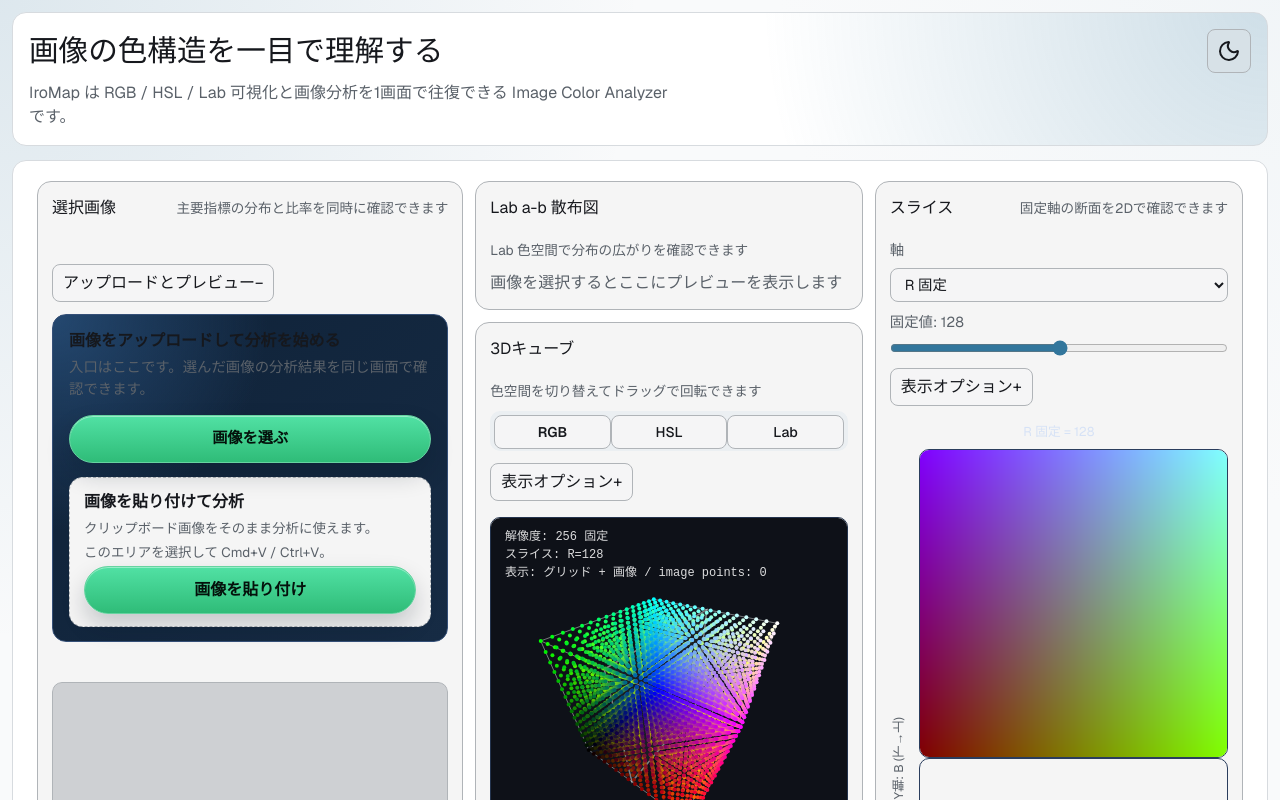
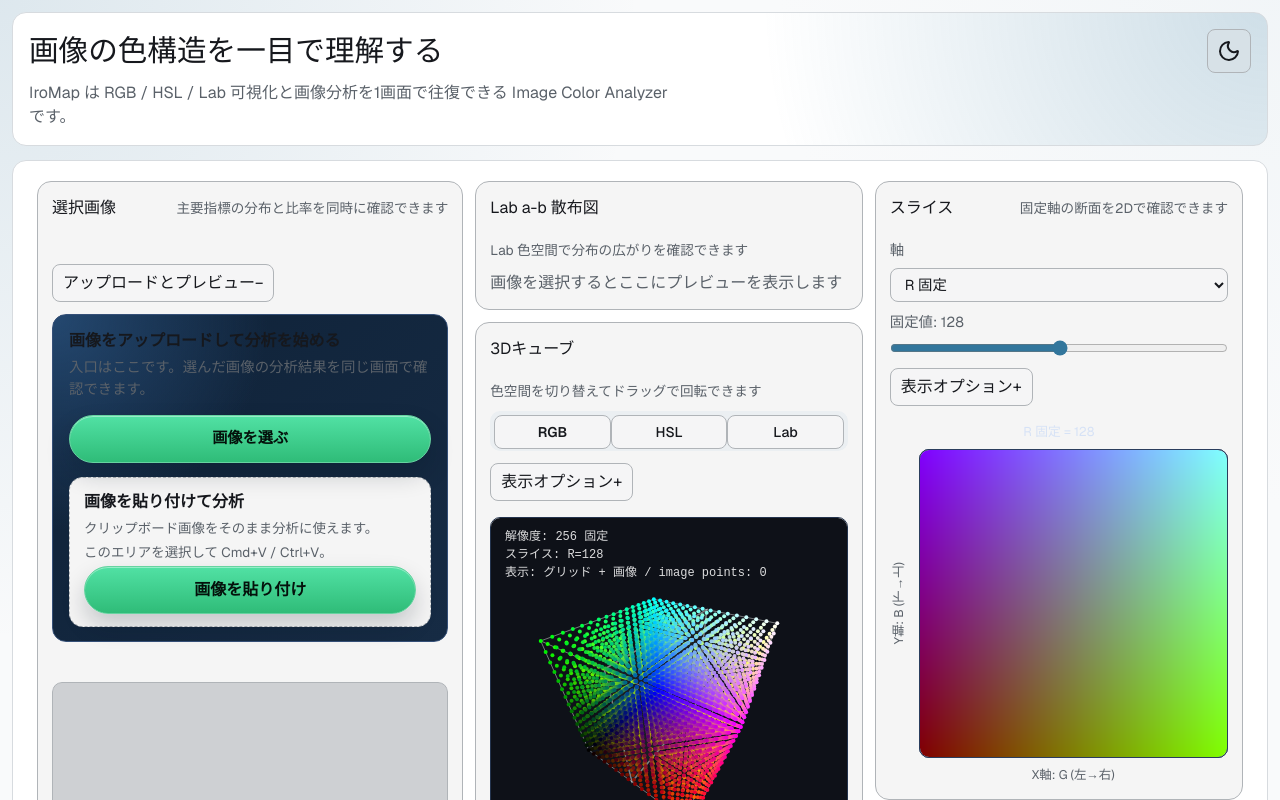
Before and after one commit to Shunkicreate/IroMap, a Next.js app in the folder web/: page / in a window 1280 px wide. Shown: the top 800 px of the page. Built offline with nearby package versions, Linux system fonts and the light colour scheme.

Commit message:
fix(slice): stack overlay canvas on the plot

```diff
--- a/web/src/app/globals.css
+++ b/web/src/app/globals.css
@@ -973,6 +973,16 @@
   border: 0.0625rem solid #2a3d5d;
 }
 
+.sliceCanvasStack {
+  position: relative;
+}
+
+.sliceCanvasOverlay {
+  position: absolute;
+  inset: 0;
+  pointer-events: none;
+}
+
 .sliceCanvasWrap {
   display: grid;
   gap: 0.5rem;
```
